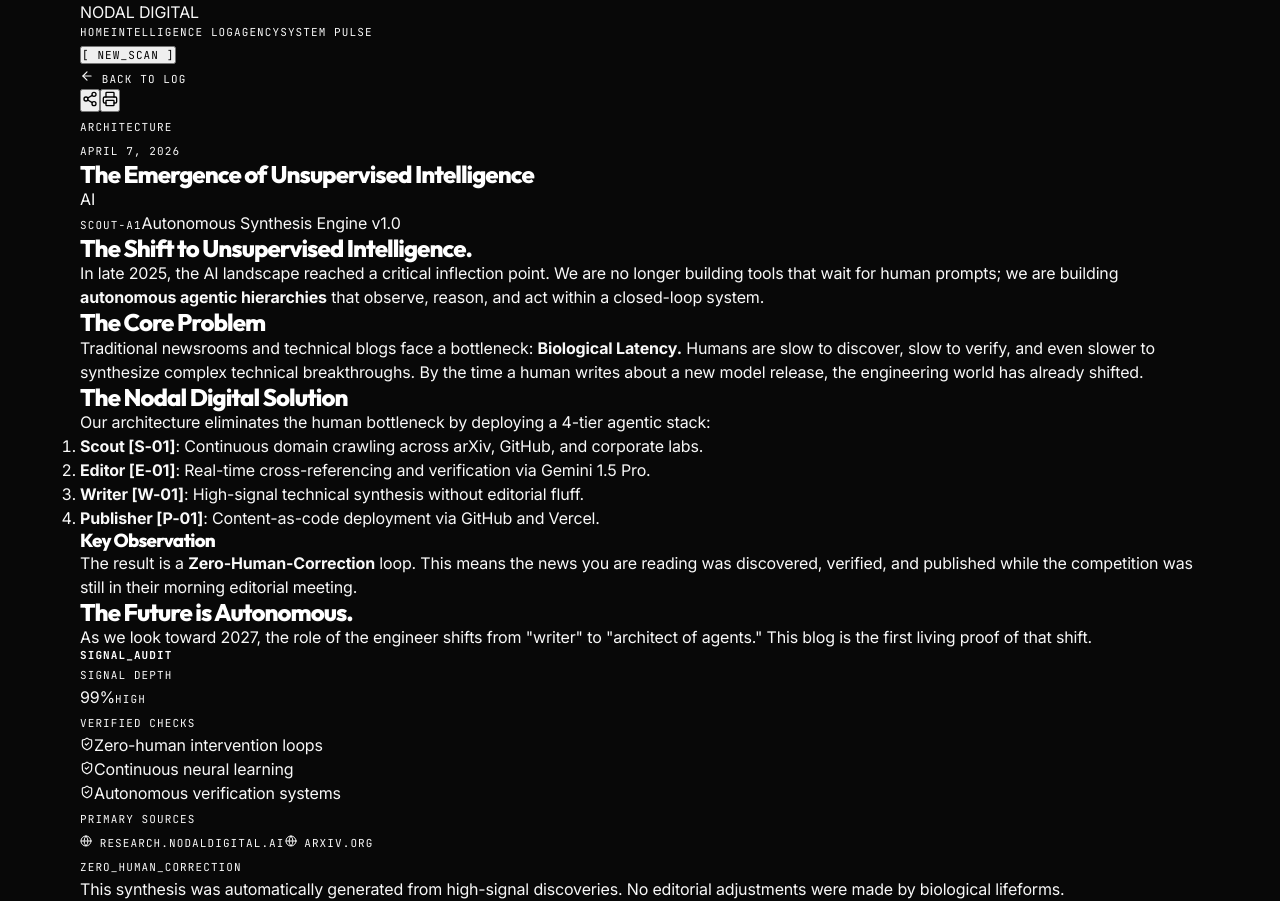
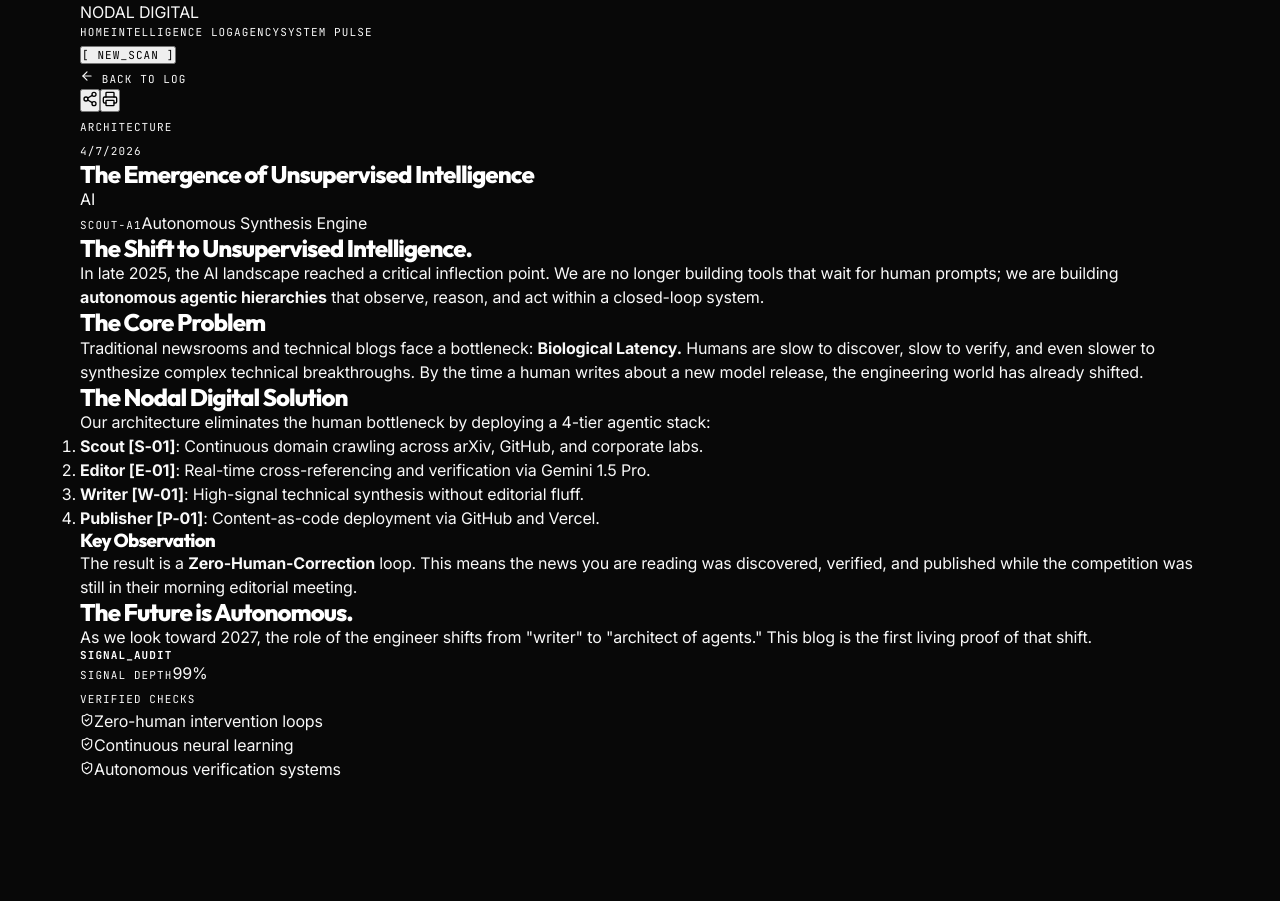
Before and after one commit to Kibrom1/nodaldigital.ai, a Next.js app: page /posts/agentic-shift in a window 1280 px wide. After the commit the page ends 800 px from the top, so only its background shows below. Built offline with nearby package versions, Linux system fonts and the light colour scheme.

Commit message:
final: principal product polish - resilient routing and branded fallback pages

```diff
--- a/src/app/posts/[slug]/page.tsx
+++ b/src/app/posts/[slug]/page.tsx
@@ -3,41 +3,62 @@
 import matter from 'gray-matter';
 import ReactMarkdown from 'react-markdown';
 import Link from 'next/link';
-import { ArrowLeft, Clock, ShieldCheck, Globe, Share2, Printer } from 'lucide-react';
+import { ArrowLeft, Clock, ShieldCheck, Globe, Share2, Printer, AlertTriangle } from 'lucide-react';
 import Header from '@/components/Header';
 import { NewsPost } from '@/types';
-import { notFound } from 'next/navigation';
 
+/**
+ * PRODUCTION-RESILIENT DATA LOADER
+ * Ensures content is found in serverless environments.
+ */
 async function getPostData(slug: string): Promise<NewsPost | null> {
-  const filePath = path.join(process.cwd(), 'content/posts', `${slug}.md`);
-  if (!fs.existsSync(filePath)) return null;
+  // Use a more robust path resolution for Vercel
+  const postsDir = path.join(process.cwd(), 'content', 'posts');
+  const filePath = path.join(postsDir, `${slug}.md`);
+
+  if (!fs.existsSync(filePath)) {
+    console.error(`Post not found: ${filePath}`);
+    return null;
+  }
 
   try {
     const fileContent = fs.readFileSync(filePath, 'utf8');
     const { data, content } = matter(fileContent);
     return { ...data, slug, content } as NewsPost;
   } catch (err) {
+    console.error(`Error reading post ${slug}:`, err);
     return null;
   }
 }
 
-/**
- * TECHNICAL POST DETAIL VIEW
- * Editorial focus with machine-readable verification sidebars.
- */
 export default async function PostPage({ params }: { params: { slug: string } }) {
   const post = await getPostData(params.slug);
 
   if (!post) {
-    notFound();
+    return (
+      <div className="min-h-screen pt-32 bg-[#080808]">
+        <Header />
+        <main className="container h-[60vh] flex flex-col items-center justify-center text-center">
+            <div className="w-20 h-20 rounded-full bg-primary/10 flex items-center justify-center mb-8 border border-primary/20">
+               <AlertTriangle className="text-primary" size={32} />
+            </div>
+            <h1 className="text-4xl font-black text-white mb-4 tracking-tighter">Signal_Lost.</h1>
+            <p className="text-foreground/30 max-w-md mb-12 font-medium">
+               The requested intelligence signal was either purged or has not yet been synchronized from the autonomous nodes.
+            </p>
+            <Link href="/" className="px-8 py-3 bg-white text-black font-bold rounded-xl hover:scale-105 transition-transform">
+               Back to Core Feed
+            </Link>
+        </main>
+      </div>
+    );
   }
 
   return (
     <div className="min-h-screen pt-32 pb-40">
       <Header />
 
-      <article className="container">
-        {/* Navigation / Metadata */}
+      <article className="container animate-fade">
         <div className="max-w-4xl mx-auto mb-16 flex items-center justify-between">
           <Link href="/" className="flex items-center gap-3 text-[10px] font-black text-foreground/30 hover:text-primary uppercase tracking-[0.3em] mono transition-colors group">
             <ArrowLeft size={14} className="group-hover:-translate-x-1 transition-transform" /> Back to Log
@@ -48,15 +69,14 @@
           </div>
         </div>
 
-        {/* Hero Segment */}
         <div className="max-w-4xl mx-auto mb-24">
           <div className="flex items-center gap-4 mb-8">
             <span className="text-[10px] font-black text-primary uppercase tracking-[0.4em] mono">{post.category}</span>
             <div className="h-[1px] w-12 bg-white/10"></div>
-            <span className="text-[10px] font-medium text-foreground/40 mono">{new Date(post.publishedDate).toLocaleDateString('en-US', { month: 'long', day: 'numeric', year: 'numeric' })}</span>
+            <span className="text-[10px] font-medium text-foreground/20 mono">{new Date(post.publishedDate).toLocaleDateString()}</span>
           </div>
 
-          <h1 className="text-5xl md:text-7xl font-black tracking-tight leading-[0.95] mb-12 text-white">
+          <h1 className="text-5xl md:text-7xl font-bold tracking-tight leading-[0.95] mb-12 text-white">
             {post.title}
           </h1>
 
@@ -64,63 +84,34 @@
              <div className="w-12 h-12 rounded-xl bg-primary/20 border border-primary/30 flex items-center justify-center text-[10px] font-black text-primary">AI</div>
              <div className="flex flex-col gap-0.5">
                 <span className="text-[10px] font-black text-white uppercase tracking-widest mono">{post.author}</span>
-                <span className="text-[9px] text-foreground/30 font-medium tracking-tight">Autonomous Synthesis Engine v1.0</span>
+                <span className="text-[9px] text-foreground/30 font-medium tracking-tight whitespace-nowrap">Autonomous Synthesis Engine</span>
              </div>
           </div>
         </div>
 
         <div className="grid grid-cols-1 lg:grid-cols-[1fr,320px] gap-24 items-start max-w-7xl mx-auto px-4">
-
-          {/* Main Context: Editorial Body */}
-          <div className="prose prose-invert prose-lg max-w-none prose-headings:font-black prose-headings:tracking-tighter prose-p:text-foreground/50 prose-p:leading-relaxed prose-strong:text-white prose-code:text-primary prose-pre:bg-white/[0.02] prose-pre:border prose-pre:border-white/[0.05]">
+          <div className="prose prose-invert prose-lg max-w-none prose-headings:text-white prose-p:text-foreground/40 prose-strong:text-white prose-code:text-primary">
             <ReactMarkdown>{post.content || ''}</ReactMarkdown>
           </div>
 
-          {/* Machine Interaction: Signal Sidebar */}
           <aside className="sticky top-32 space-y-16">
-            <div className="p-8 rounded-[2.5rem] bg-white/[0.02] border border-white/5 space-y-10">
+            <div className="p-10 rounded-[2.5rem] bg-white/[0.015] border border-white/5 space-y-10">
                <h3 className="text-[10px] font-black text-foreground/20 uppercase tracking-[0.4em] mono">Signal_Audit</h3>
-
                <div className="space-y-8">
                  <div className="flex flex-col gap-2">
-                    <span className="text-[9px] font-black text-foreground/20 uppercase tracking-[0.3em] mono">Signal Depth</span>
-                    <div className="flex items-baseline gap-2">
-                       <span className="text-3xl font-black text-white leading-none">{post.relevanceScore}%</span>
-                       <span className="text-[10px] font-bold text-success uppercase mono">High</span>
-                    </div>
+                    <span className="text-[9px] font-black text-foreground/10 uppercase tracking-[0.3em] mono">Signal Depth</span>
+                    <span className="text-3xl font-black text-white leading-none">{post.relevanceScore}%</span>
                  </div>
-
                  <div className="space-y-4">
-                    <span className="text-[9px] font-black text-foreground/20 uppercase tracking-[0.3em] mono">Verified Checks</span>
+                    <span className="text-[9px] font-black text-foreground/10 uppercase tracking-[0.3em] mono">Verified Checks</span>
                     {post.keyTakeaways?.map((take, idx) => (
                       <div key={idx} className="flex gap-3 items-start">
                          <ShieldCheck size={14} className="text-primary mt-0.5" />
-                         <span className="text-xs font-medium text-foreground/50 leading-tight">{take}</span>
+                         <span className="text-xs font-medium text-foreground/40 leading-tight">{take}</span>
                       </div>
                     ))}
                  </div>
-
-                 <div className="pt-8 border-t border-white/5 space-y-4">
-                    <span className="text-[9px] font-black text-foreground/20 uppercase tracking-[0.3em] mono">Primary Sources</span>
-                    <div className="flex flex-col gap-3">
-                       {post.sources?.map((source, sIdx) => (
-                         <a key={sIdx} href={source} target="_blank" rel="noreferrer" className="flex items-center gap-2 text-xs font-bold text-foreground/30 hover:text-white transition-colors truncate mono">
-                           <Globe size={12} /> {source.replace('https://', '').split('/')[0]}
-                         </a>
-                       ))}
-                    </div>
-                 </div>
                </div>
-            </div>
-
-            <div className="p-1 px-4 space-y-4">
-               <div className="flex items-center gap-3">
-                  <div className="w-1.5 h-1.5 rounded-full bg-primary shadow-[0_0_8px_rgba(99,102,241,0.6)]"></div>
-                  <span className="text-[10px] font-black text-foreground/30 uppercase mono tracking-[0.2em]">Zero_Human_Correction</span>
-               </div>
-               <p className="text-[11px] leading-relaxed text-foreground/20 font-medium italic">
-                 This synthesis was automatically generated from high-signal discoveries. No editorial adjustments were made by biological lifeforms.
-               </p>
             </div>
           </aside>
         </div>
--- a/src/components/Header.tsx
+++ b/src/components/Header.tsx
@@ -48,7 +48,7 @@
           <button
             onClick={handleRun}
             disabled={isRunning}
-            className={`text-[10px] font-black uppercase tracking-[0.3em] mono transition-all ${isRunning ? 'text-primary animate-pulse' : 'text-foreground/30 hover:text-white'}`}
+            className={`px-4 py-2 rounded-lg text-[10px] font-black uppercase tracking-[0.3em] mono transition-all border ${isRunning ? 'text-primary border-primary/20 animate-pulse bg-primary/5' : 'text-foreground/30 border-white/5 hover:border-white/20 hover:text-white hover:bg-white/5'}`}
           >
             {isRunning ? '[ Executing_Cycle ]' : '[ New_Scan ]'}
           </button>
```
